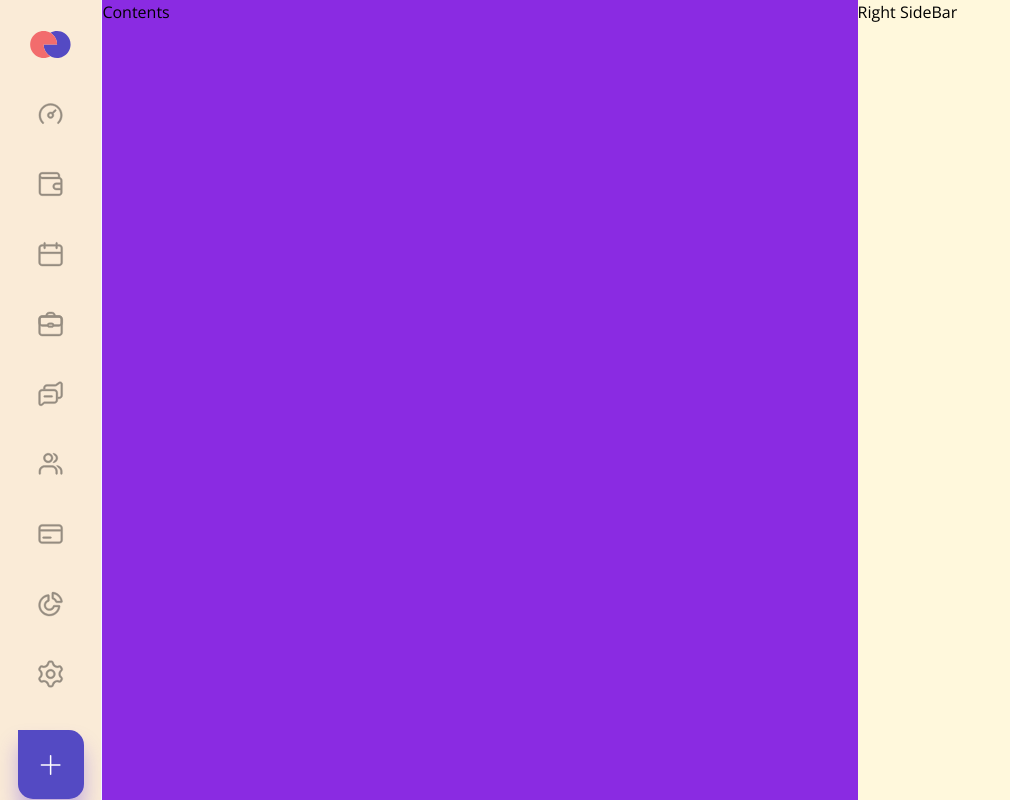
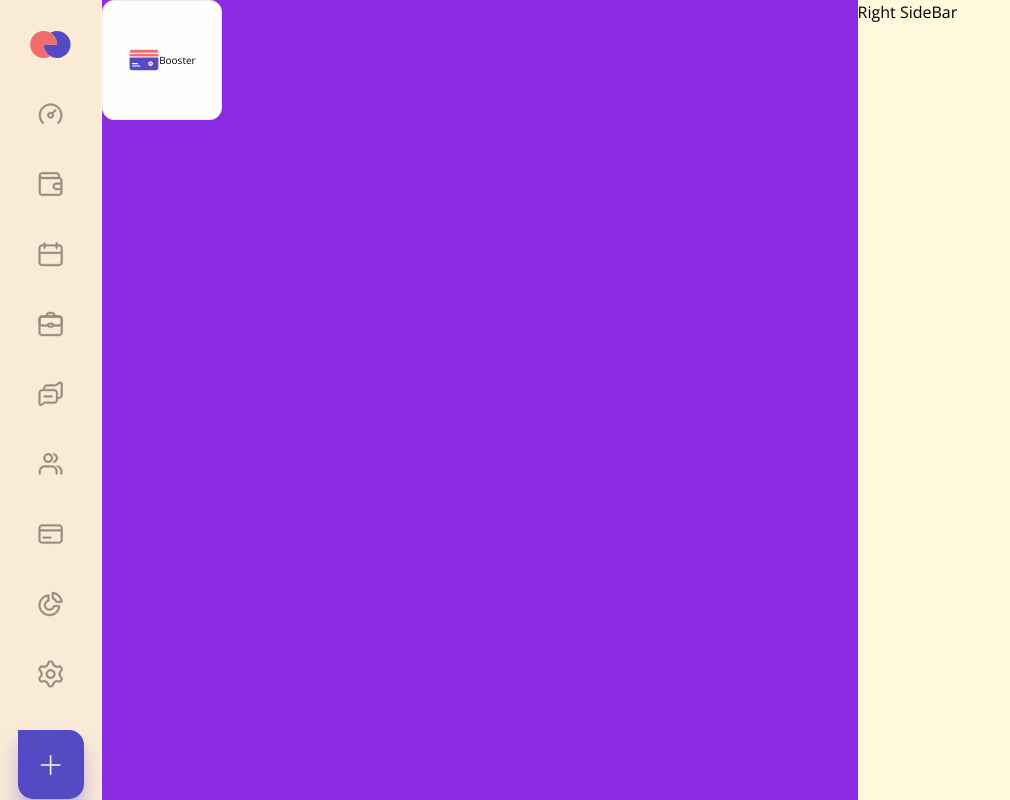
Before and after one commit to Speckope/finance-dashboard, a React (Create React App) app: page / in a window 1280 px wide. Shown: the whole page, without its empty margins (0-1010 px from the left). Built offline with nearby package versions, Linux system fonts and the light colour scheme; a web font is replaced by a local one.

Commit message:
Created reusable Text component and Card

```diff
--- a/src/areas/Contents.tsx
+++ b/src/areas/Contents.tsx
@@ -1,10 +1,23 @@
 import React from 'react';
+import Card from 'src/components/Card';
 import styled from 'styled-components';
+import Text from '../components/Text';
+
+import { ReactComponent as BoostersSVG } from '../assets/contents/boosters-icon.svg';
 
 interface ContentsProps {}
 
 const Contents: React.FC<ContentsProps> = ({}) => {
-  return <StyledContents>Contents</StyledContents>;
+  return (
+    <StyledContents>
+      <Card>
+        <BoostersSVG />
+        <Text size='1rem'>
+          <h3>Booster</h3>
+        </Text>
+      </Card>
+    </StyledContents>
+  );
 };
 
 const StyledContents = styled.div`
--- a/src/components/Card.tsx
+++ b/src/components/Card.tsx
@@ -1,9 +1,43 @@
 import React from 'react';
+import { cvar } from 'src/theming/cvar';
+import styled from 'styled-components';
 
 interface CardProps {}
 
-const Card: React.FC<CardProps> = ({}) => {
-  return <div>Card</div>;
+const Card: React.FC<CardProps> = ({ children }) => {
+  return <Wrapper>{children}</Wrapper>;
 };
 
+const Wrapper = styled.div`
+  display: flex;
+  justify-content: center;
+  align-items: center;
+
+  width: 12rem;
+  height: 12rem;
+
+  background-color: ${cvar('cardBackground')};
+  border: 1px solid #ebebeb;
+  border-radius: 12px;
+
+  transition: 0.3s ease;
+
+  &:hover {
+    // TODO Simplify this monstrocity
+    box-shadow: 0px 118.074px 94.4595px rgba(41, 72, 152, 0.05),
+      0px 76.5297px 55.32px rgba(41, 72, 152, 0.037963),
+      0px 45.4805px 30.0871px rgba(41, 72, 152, 0.0303704),
+      0px 23.6149px 15.3497px rgba(41, 72, 152, 0.025),
+      0px 9.62088px 7.6967px rgba(41, 72, 152, 0.0196296),
+      0px 2.18656px 3.71716px rgba(41, 72, 152, 0.012037);
+
+    transition: 0.3s ease;
+  }
+
+  svg {
+    width: 3rem;
+    height: 3rem;
+  }
+`;
+
 export default Card;
--- a/src/components/Text.tsx
+++ b/src/components/Text.tsx
@@ -1,13 +1,38 @@
 import React from 'react';
+import { CSSVariables, cvar } from 'src/theming/cvar';
+import styled from 'styled-components';
 
-interface TextProps {}
+interface TextProps {
+  size?: string;
+  font?: keyof typeof CSSVariables;
+  color?: string;
+}
 
-const Text: React.FC<TextProps> = ({}) => {
+const Text: React.FC<TextProps> = ({
+  font = 'fontPrimary',
+  size = '8rem',
+  color = 'black',
+  // As children, pass appropriate <h> tag and text
+  children,
+}) => {
   return (
-    <div>
-      <h3>Text</h3>
-    </div>
+    <StyledText font={font} size={size} color={color}>
+      {children}
+    </StyledText>
   );
 };
 
+const StyledText = styled.div<TextProps>`
+  // This way we can get the semantic html meaning
+  // With control over size in one reusable component
+  h1,
+  h2,
+  h3,
+  h4 {
+    font: ${(props) => cvar(props.font!)};
+    font-size: ${(props) => props.size};
+    color: ${(props) => props.color};
+  }
+`;
+
 export default Text;
```
